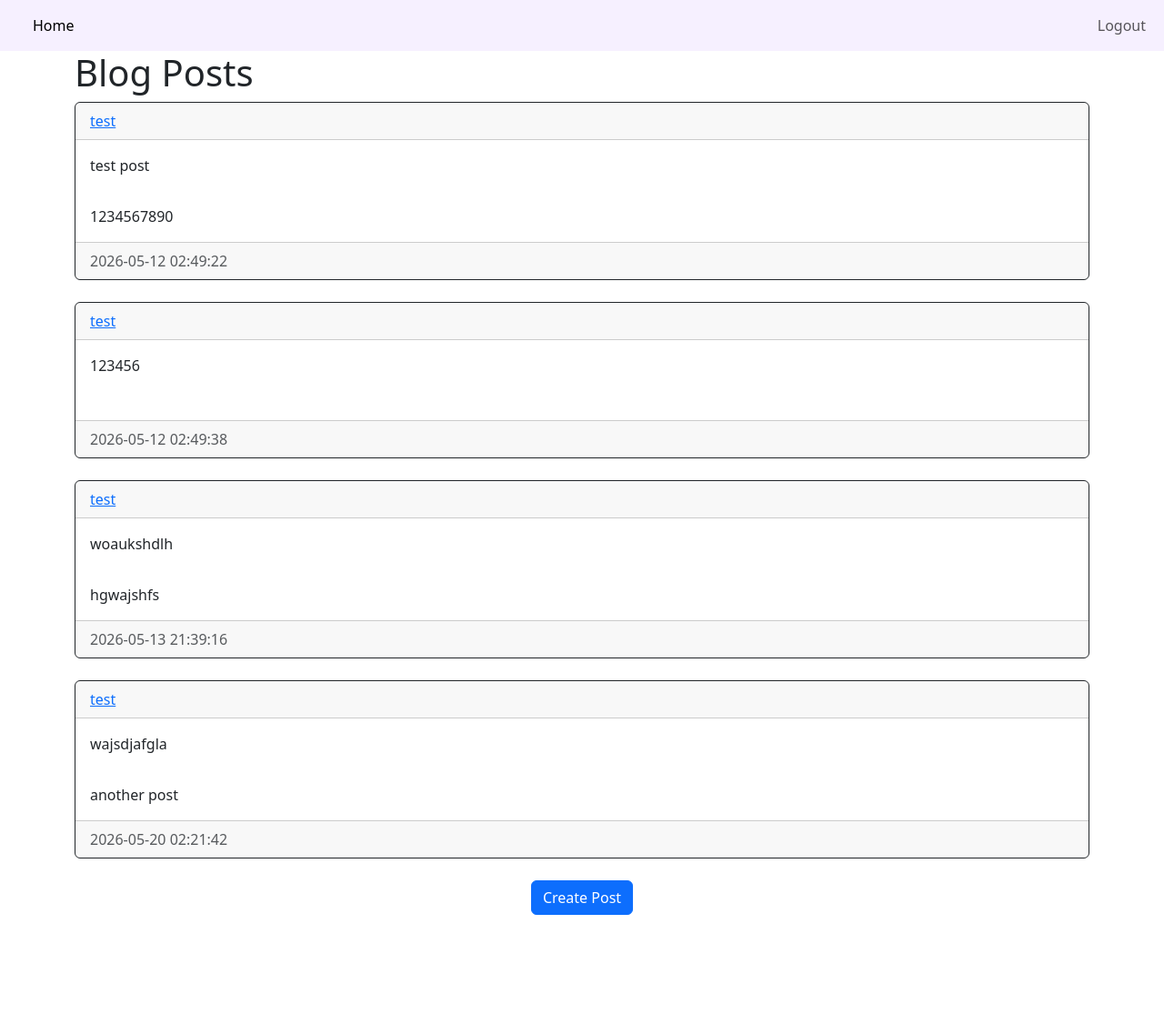
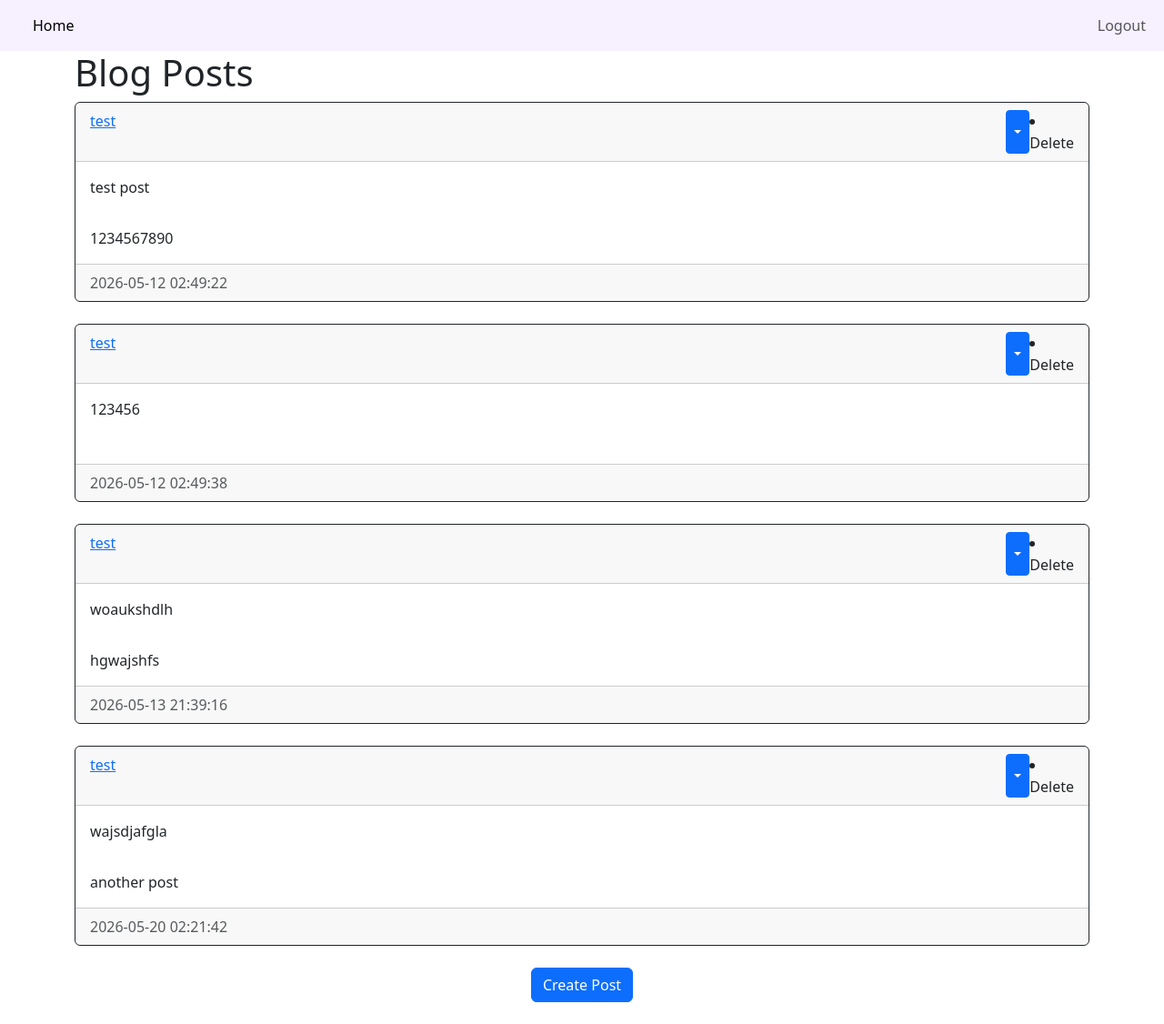
Before and after one commit to KiwiBoi2/SABB-WebApp, a Flask app: page /blog in a window 1280 px wide. Shown: the whole page at 91% size. Before the commit the page ends 1006 px from the top, so only its background shows below. Run offline with Flask 3, Linux system fonts and the light colour scheme; a user stored in the database is signed in; data comes from the database, SQL or seed files in the repository.

Commit message:
delete button created

```diff
--- a/website/templates/posts_div.html
+++ b/website/templates/posts_div.html
@@ -12,7 +12,13 @@
                 {{post.user.username}}
             </a>
             <!-- start of delete dropdown menu -->
-
+            {% if user.id == post.author %}
+            <div class="btn-group">
+                <button type="button" class="btn btn-sm btn-primary dropdown-toggle" data-bs-toggle="dropdown"></button>
+                <ul class="dropdown-menu"></ul>
+                <li><a href="/delete-post/{{post.id}}" class="dropdown-item">Delete</a></li>
+            </div>
+            {% endif %}
             <!-- end of delete dropdown menu -->
         </div>
 
```
